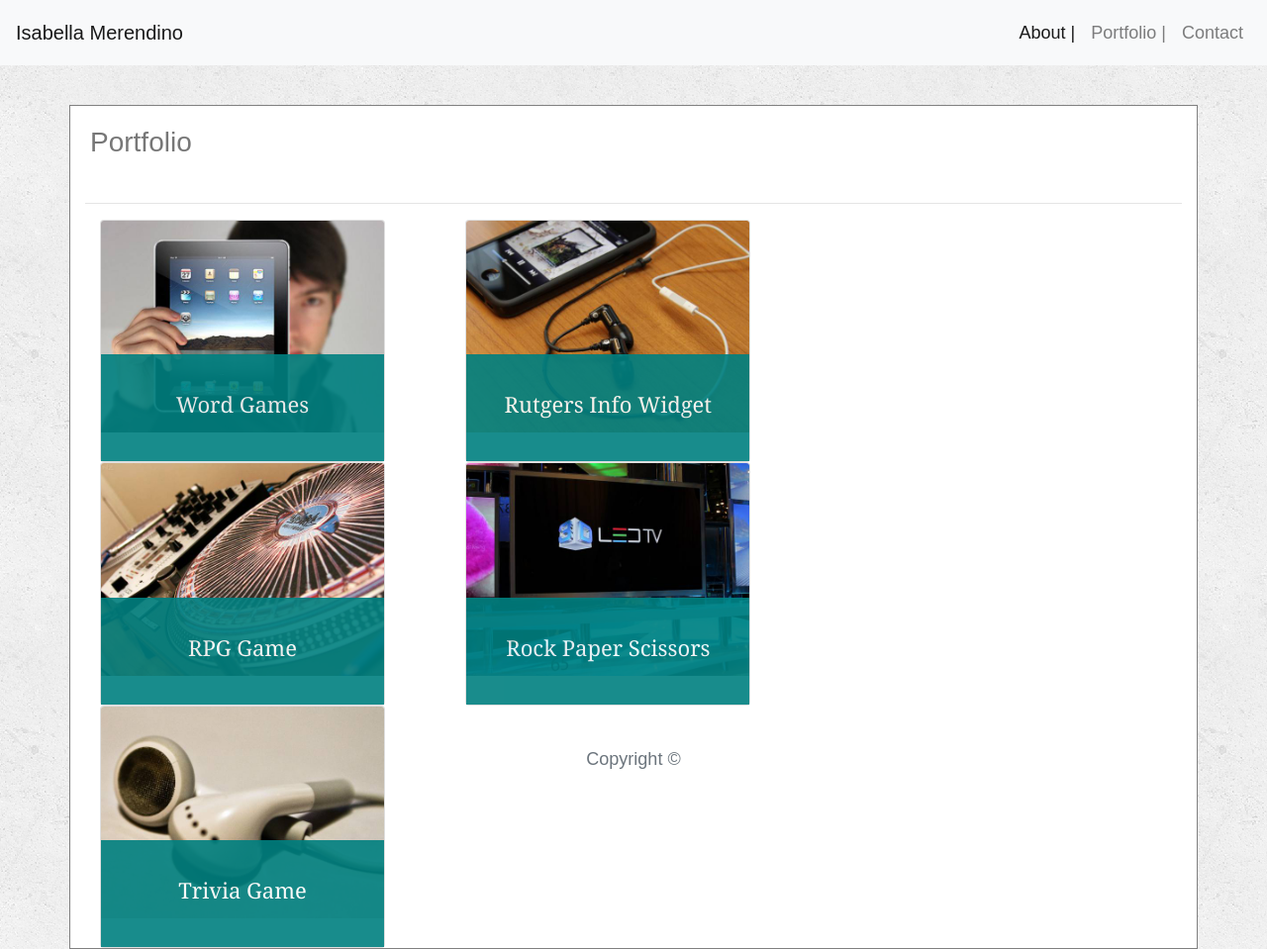
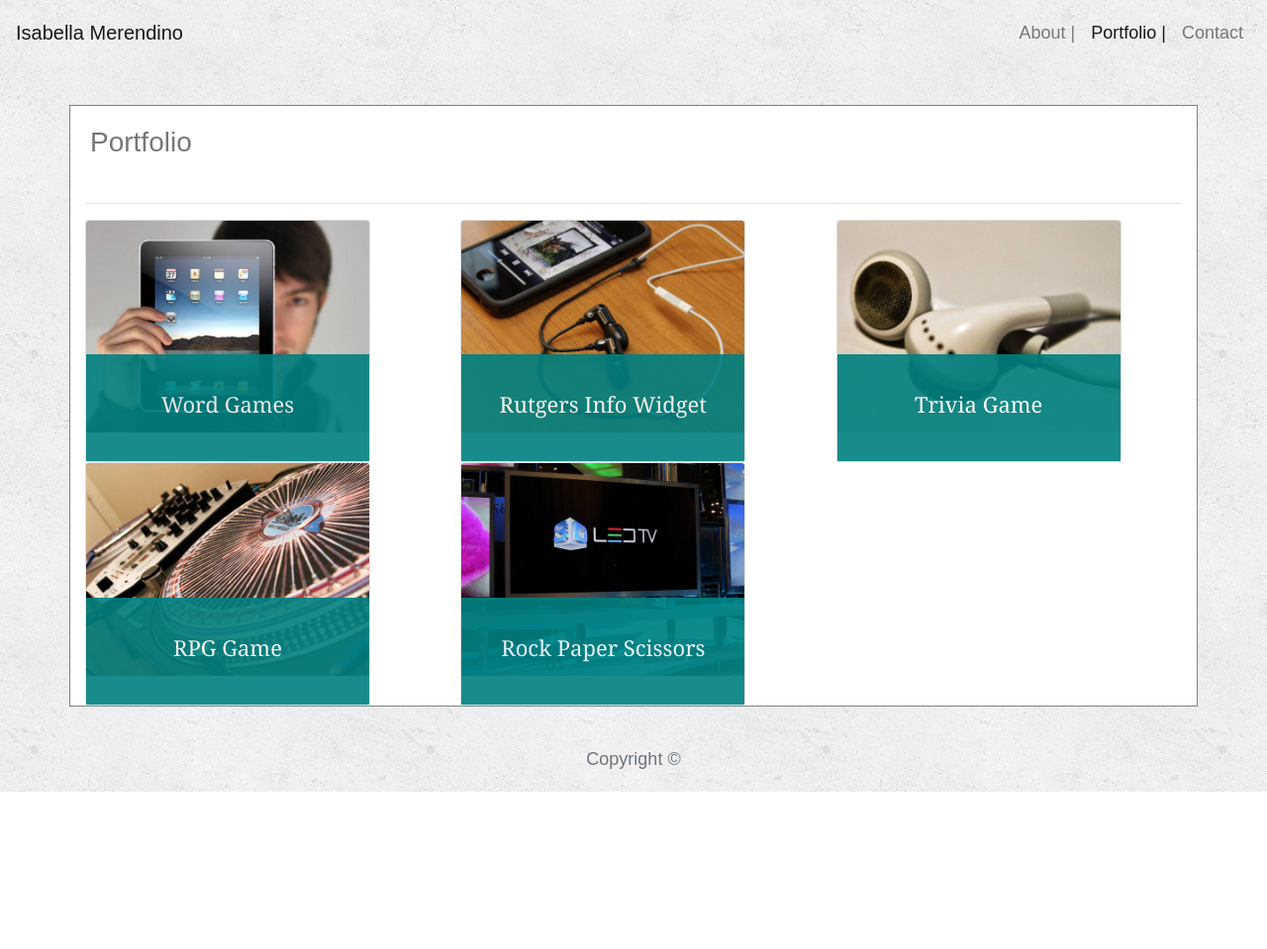
Before and after one commit to merendinoir/Bootstrap-Portfolio, a plain HTML site: page portfolio.html in a window 1280 px wide. Shown: the whole page at 99% size. After the commit the page ends 800 px from the top, so only its background shows below. Drawn offline with nearby package versions, Linux system fonts and the light colour scheme.

Commit message:
fixed navbar, updated about me, adjusted grid on portfolio

```diff
--- a/assets/css/style1.css
+++ b/assets/css/style1.css
@@ -51,8 +51,7 @@ h3 {
 
 /* play with the margin bottom to try increasing the height of the page */
 
-#cat {
-    width: 200px;
+#profilePic {
     height: 150px;
     float: left;
     margin: 10px 25px;
--- a/portfolio.html
+++ b/portfolio.html
@@ -6,41 +6,44 @@
     <meta http-equiv="X-UA-Compatible" content="ie=edge">
     <title>Portfolio | Isabella Merendino</title>
 
+<!-- BOOTSTRAP CSS -->
     <link rel="stylesheet" href="https://stackpath.bootstrapcdn.com/bootstrap/4.3.1/css/bootstrap.min.css" integrity="sha384-ggOyR0iXCbMQv3Xipma34MD+dH/1fQ784/j6cY/iJTQUOhcWr7x9JvoRxT2MZw1T" crossorigin="anonymous">
 
+<!-- PERSONAL CSS -->
     <link rel="stylesheet" href="assets/css/style1.css">
 
 </head>
 
 <body>
-<nav class="navbar navbar-expand-lg navbar-light bg-light">
+<!-- NAV BAR -->
+<nav class="navbar navbar-expand-lg navbar-light">
       <a class="navbar-brand" href="index.html">Isabella Merendino</a>
       <button class="navbar-toggler" type="button" data-toggle="collapse" data-target="#navbarNavAltMarkup" aria-controls="navbarNavAltMarkup" aria-expanded="false" aria-label="Toggle navigation">
         <span class="navbar-toggler-icon"></span>
       </button>
       <div class="collapse navbar-collapse" id="navbarNavAltMarkup">
         <div class="navbar-nav">
-          <a class="nav-item nav-link active" href="index.html">About |<span class="sr-only">(current)</span></a>
-          <a class="nav-item nav-link" href="portfolio.html">Portfolio |</a>
+          <a class="nav-item nav-link" href="index.html">About |</a>
+          <a class="nav-item nav-link active" href="portfolio.html">Portfolio |<span class="sr-only">(current)</span></a>
           <a class="nav-item nav-link" href="contact.html">Contact</a>
         </div>
       </div>
 </nav>
 
+<!-- PORTFOLIO CONTAINER -->
+<div class="container greyBorder">
 
-<div class="container greyBorder">
+<!-- ROW 1 (HEADER) -->
   <div class="row">
     <h3 class="col-md-12 header">Portfolio</h3>
   </div>
 
   <hr>
 
-<!-- 5 cards -->
-
-<div class="container">
+<!-- ROW 2 (THREE COL) -->
   <div class="row">
 
-<div class="col-md-4">
+    <div class="col-md-4"> <!-- COL 1 -->
 
       <div class="card" style="width: 18rem;">
         <img src="assets/images/technics-q-c-640-480-1.jpg" class="card-img-top" alt="Image">
@@ -58,16 +61,9 @@
           </div>
       </div>
 
-<div class="card" style="width: 18rem;">
-        <img src="assets/images/technics-q-c-640-480-5.jpg" class="card-img-top" alt="Image">
-            <div class="card-body">
-            <p class="card-text"><h3 id="IDCaption">Trivia Game</h3></p>
-            </div>
 </div>
 
-</div>
-
-<div class="col-md-4">
+    <div class="col-md-4"> <!-- COL 2 -->
 
       <div class="card" style="width: 18rem;">
         <img src="assets/images/technics-q-c-640-480-7.jpg" class="card-img-top" alt="Image">
@@ -85,10 +81,17 @@
 
     </div>
 
-<div class="col-md-4"></div>
+    <div class="col-md-4"> <!-- COL 3 -->
+      <div class="card" style="width: 18rem;">
+          <img src="assets/images/technics-q-c-640-480-5.jpg" class="card-img-top" alt="Image">
+              <div class="card-body">
+                <p class="card-text"><h3 id="IDCaption">Trivia Game</h3></p>
+              </div>
+        </div>
+    </div>
 
 
-    </div>
+    </div> <!-- END OF ROW 2 (3 COL) -->
 </div>
 
 
```
Also changed, not shown: contact.html (+5 -3 lines), index.html (+15 -13 lines), assets/images/IMG_0062.png (added), 1 other file. Lines whose indentation alone changed are shown as unchanged.
